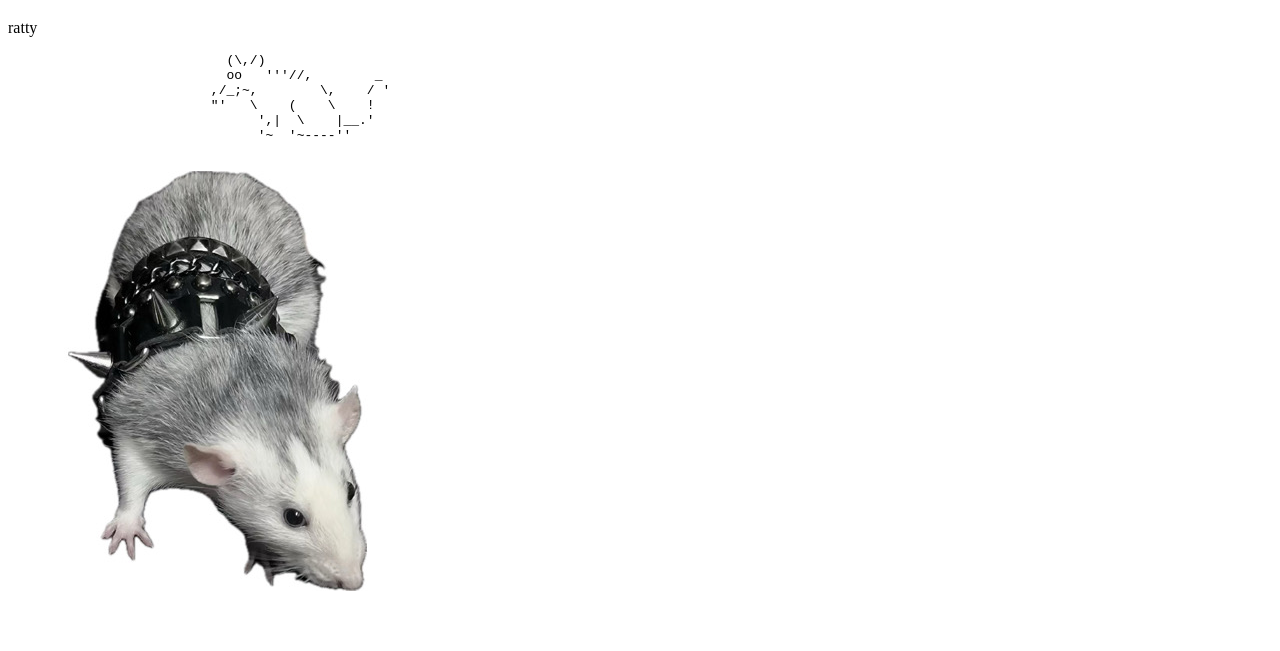
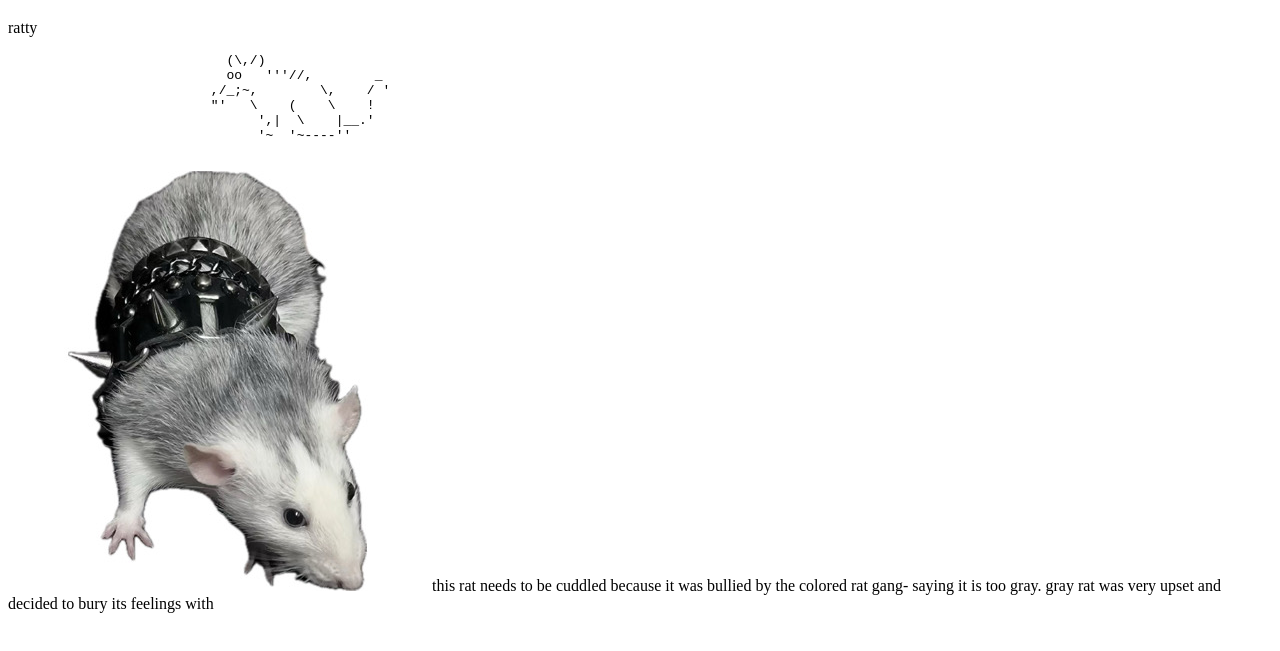
Before and after one commit to jackieeonmoon/jackieeonmoon.github.io, a plain HTML site: page index.html in a window 1280 px wide. Shown: the part 61-712 px from the top of the page. Drawn offline with Linux system fonts and the light colour scheme.

Commit message:
Update index.html

```diff
--- a/index.html
+++ b/index.html
@@ -18,6 +18,8 @@
                                 ',|  \    |__.'
                                 '~  '~----''
       </pre>
+
       <img src="DC301D09-C0E7-4365-930E-BAEE5DDEE2E6.jpeg" alt="rat">
+      this rat needs to be cuddled because it was bullied by the colored rat gang- saying it is too gray. gray rat was very upset and decided to bury its feelings with
     </body>
   </html>
```
